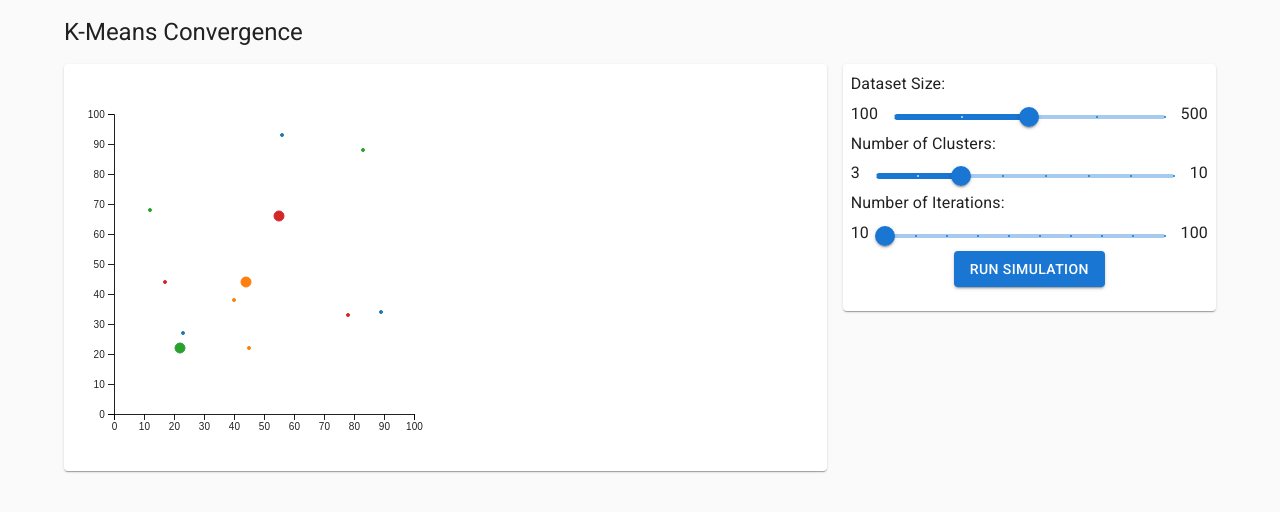
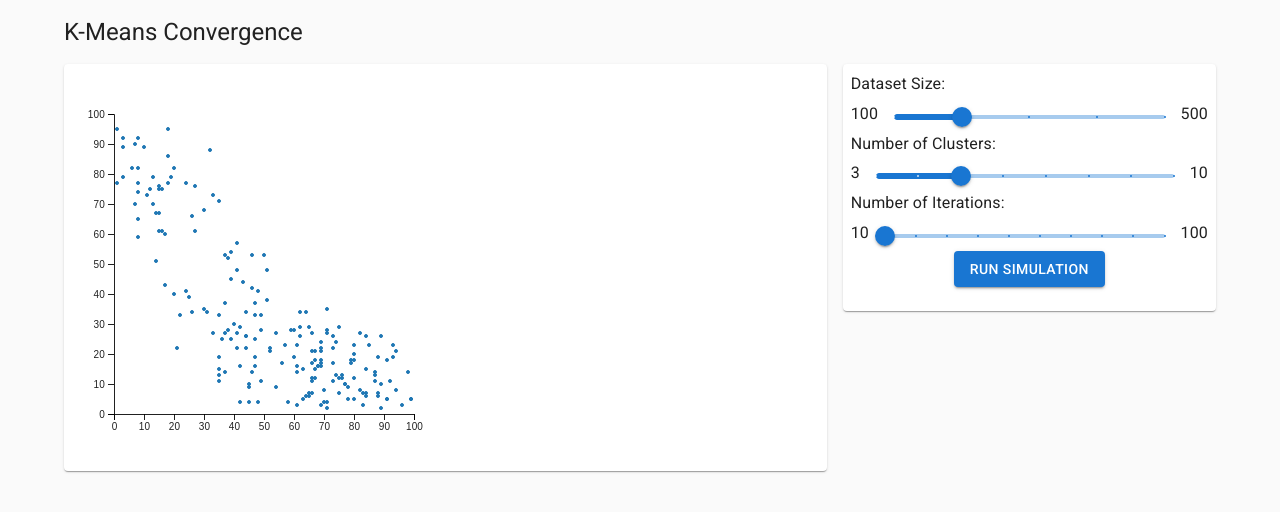
Before and after one commit to davebyrne/kmeans-demo, a React (Create React App) app: page / in a window 1280 px wide. Shown: the top 512 px of the page. Built offline with nearby package versions, Linux system fonts and the light colour scheme.

Commit message:
generate random data that is baised to a cluster

```diff
--- a/src/App.js
+++ b/src/App.js
@@ -1,4 +1,5 @@
 import './App.css';
+import React from "react"
 import Container from '@mui/material/Container';
 import Paper from '@mui/material/Paper';
 import Grid from '@mui/material/Grid';
@@ -7,9 +8,9 @@ import Box from '@mui/material/Box';
 import { ThemeProvider } from '@mui/material/styles';
 import CssBaseline from '@mui/material/CssBaseline';
 import { createTheme } from '@mui/material/styles';
-import Slider from '@mui/material/Slider';
-import Button from '@mui/material/Button';
-import Graph from "./Graph"
+
+import Graph from './Graph'
+import Settings from './Settings'
 
 
 const theme = createTheme({
@@ -21,7 +22,7 @@ const theme = createTheme({
 });
 
 
-const data = {
+const oldData = {
   points: [
     {x: 23, y: 27, centroid: 0},
     {x: 56, y: 93, centroid: 0},
@@ -40,7 +41,65 @@ const data = {
   ]
 }
 
+const randomAnchoredNum = (anchored) => {
+  while(true) {
+    const num = anchored + ((Math.random() < 0.5 ? -1 : 1) * Math.floor(Math.random() * 20))
+    if (num > 0 && num < 100)
+      return num
+  }
+}
+
+const generateDataSet = (numPoints, numClusters) =>  {
+
+  const dataset = {
+    points: [],
+    centroids: []
+  }
+
+  const pointsPerCluster = Math.floor(numPoints / numClusters);
+
+
+  for (let i = 0; i < numClusters; i++) {
+
+    // create an anchoring point for the cluster
+    const anchor = { x: Math.floor(Math.random() * 100), y: Math.floor(Math.random() * 100)}
+    for(let j = 0; j < pointsPerCluster; j++) {
+      //if it generates offscreen, then generate another point
+      const point = {
+        centroid: 0,
+        x: randomAnchoredNum(anchor.x),
+        y: randomAnchoredNum(anchor.y)
+      }
+      dataset.points.push(point)
+    }
+
+  }
+
+  //in case the number of points is not evenly divisible from clusters, add
+  //some random points in to fill it out
+  while(dataset.points.length < numPoints) {
+    const point = {
+      centroid: 0,
+      x: Math.floor(Math.random() * 100),
+      y: Math.floor(Math.random() * 100)
+    }
+    dataset.points.push(point)
+  }
+
+  return dataset
+}
+
 function App() {
+
+  const [numPoints, setNumPoints] = React.useState(200)
+  const [numClusters, setNumClusters] = React.useState(5)
+  const [numIter, setNumIter] = React.useState(10)
+  const [data, setData] = React.useState(null)
+
+  React.useEffect(() => {
+    setData(generateDataSet(numPoints, numClusters))
+  }, [numPoints, numClusters])
+
   return (
     <ThemeProvider theme={theme}>
       <CssBaseline />
@@ -53,75 +112,10 @@ function App() {
             <Paper><Graph data={data}/></Paper>
           </Grid>
           <Grid item sm={12} md={4}>
-            <Paper>
-              <Box padding={1} >
-
-                <Typography id="input-slider" gutterBottom>
-                    Dataset Size:
-                </Typography>
-                <Box sx={{display: 'flex'}}>
-                  <Typography marginRight={2}>
-                    100
-                  </Typography>
-                  <Slider
-                      defaultValue={300}
-                      step={100}
-                      marks
-                      min={100}
-                      max={500}
-                      valueLabelDisplay="auto"
-                  />
-                  <Typography marginLeft={2}>
-                  500
-                  </Typography>
-                </Box>
-
-                <Typography id="input-slider" gutterBottom>
-                    Number of Clusters:
-                </Typography>
-                <Box sx={{display: 'flex'}}>
-                  <Typography marginRight={2}>
-                    3
-                  </Typography>
-                  <Slider
-                      defaultValue={5}
-                      step={1}
-                      marks
-                      min={3}
-                      max={10}
-                      valueLabelDisplay="auto"
-                  />
-                  <Typography marginLeft={2}>
-                  10
-                  </Typography>
-                </Box>
-
-                <Typography id="input-slider" gutterBottom>
-                    Number of Iterations:
-                </Typography>
-                <Box sx={{display: 'flex'}}>
-                  <Typography marginRight={2}>
-                    10
-                  </Typography>
-                  <Slider
-                      defaultValue={10}
-                      step={10}
-                      marks
-                      min={10}
-                      max={100}
-                      valueLabelDisplay="auto"
-                  />
-                  <Typography marginLeft={2}>
-                  100
-                  </Typography>
-                </Box>
-                <Box textAlign='center' marginBottom={2}>
-                  <Button variant="contained">Run Simulation</Button>
-                </Box>
-              </Box>
-
-
-            </Paper>
+            <Settings
+              numPoints={numPoints} setNumPoints={setNumPoints}
+              numClusters={numClusters} setNumClusters={setNumClusters}
+              numIter={numIter} setNumIter={setNumIter}/>
           </Grid>
         </Grid>
       </Container>
--- /dev/null
+++ b/src/Settings.js
@@ -0,0 +1,89 @@
+import React from "react"
+import Slider from '@mui/material/Slider';
+import Button from '@mui/material/Button';
+import Paper from '@mui/material/Paper';
+import Typography from '@mui/material/Typography';
+import Box from '@mui/material/Box';
+
+const Settings = ({
+    numPoints, setNumPoints,
+    numClusters, setNumClusters,
+    numIter, setNumIter,
+    ...props
+}) => {
+
+    return (
+        <Paper>
+            <Box padding={1} >
+                <Typography id="input-slider" gutterBottom>
+                    Dataset Size:
+                </Typography>
+                <Box sx={{ display: 'flex' }}>
+                    <Typography marginRight={2}>
+                        100
+                    </Typography>
+                    <Slider
+                        value={numPoints}
+                        step={100}
+                        marks
+                        min={100}
+                        max={500}
+                        valueLabelDisplay="auto"
+                        onChange={(e) => setNumPoints(e.target.value)}
+                    />
+                    <Typography marginLeft={2}>
+                        500
+                    </Typography>
+                </Box>
+
+                <Typography id="input-slider" gutterBottom>
+                    Number of Clusters:
+                </Typography>
+                <Box sx={{ display: 'flex' }}>
+                    <Typography marginRight={2}>
+                        3
+                    </Typography>
+                    <Slider
+                        value={numClusters}
+                        step={1}
+                        marks
+                        min={3}
+                        max={10}
+                        valueLabelDisplay="auto"
+                        onChange={(e) => setNumClusters(e.target.value)}
+                    />
+                    <Typography marginLeft={2}>
+                        10
+                    </Typography>
+                </Box>
+
+                <Typography id="input-slider" gutterBottom>
+                    Number of Iterations:
+                </Typography>
+                <Box sx={{ display: 'flex' }}>
+                    <Typography marginRight={2}>
+                        10
+                    </Typography>
+                    <Slider
+                        value={numIter}
+                        step={10}
+                        marks
+                        min={10}
+                        max={100}
+                        valueLabelDisplay="auto"
+                        onChange={(e) => setNumIter(e.target.value)}
+                    />
+                    <Typography marginLeft={2}>
+                        100
+                    </Typography>
+                </Box>
+                <Box textAlign='center' marginBottom={2}>
+                    <Button variant="contained">Run Simulation</Button>
+                </Box>
+            </Box>
+        </Paper>
+    )
+
+}
+
+export default Settings
```
